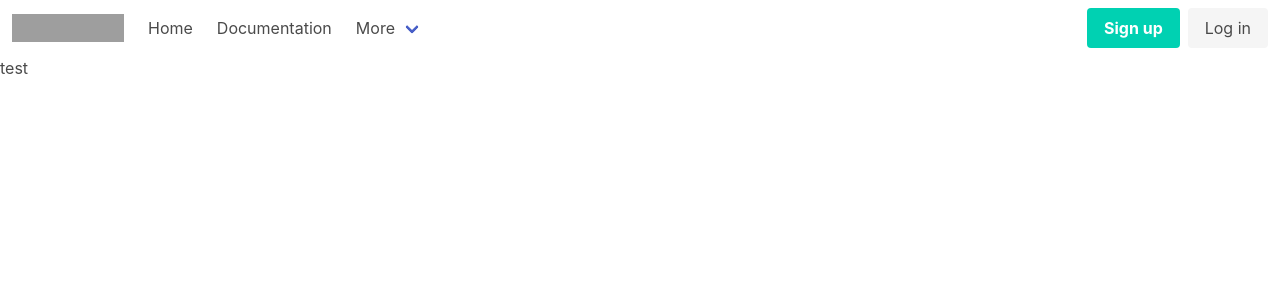
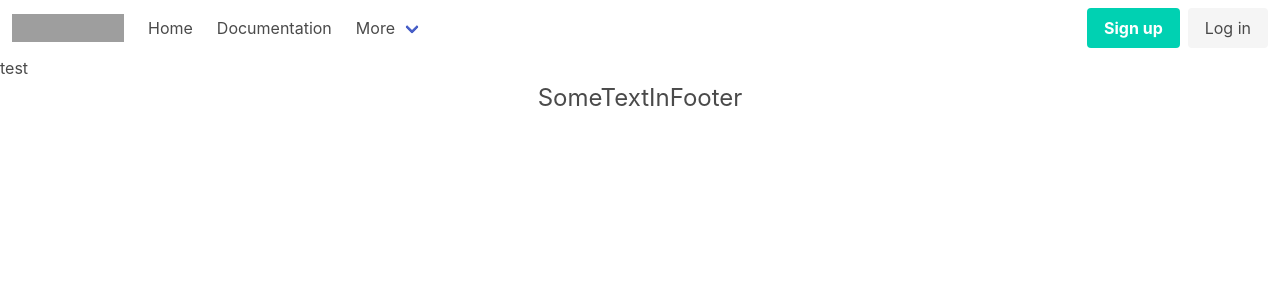
Before and after one commit to Motherships/react-spa-mini-blog, a React (Vite) app: page / in a window 1280 px wide. Shown: the top 300 px of the page. Built offline with nearby package versions, Linux system fonts and the light colour scheme; grey boxes are pictures that could not be loaded.

Commit message:
Styled components work and they seems easy

```diff
--- a/package.json
+++ b/package.json
@@ -11,6 +11,7 @@
     "type-check": "tsc"
   },
   "dependencies": {
+    "@types/styled-components": "^5.1.15",
     "bulma": "^0.9.3",
     "react": "^17.0.0",
     "react-dom": "^17.0.0",
--- a/src/App.tsx
+++ b/src/App.tsx
@@ -2,13 +2,15 @@ import 'bulma'
 
 import React from 'react'
 
-import { Navbar } from '@/components/Navbar'
+import { Footer } from '@/components/Footer'
+import { Header } from '@/components/Header'
 
 const App: React.FC = () => {
   return (
     <>
-      <Navbar />
+      <Header />
       test
+      <Footer />
     </>
   )
 }
--- /dev/null
+++ b/src/components/Footer.tsx
@@ -0,0 +1,16 @@
+import React from 'react'
+import styled from 'styled-components'
+
+const SomeTextInFooter = styled.h4`
+  font-size: 1.5em;
+  text-align: center;
+  color: read;
+`
+
+export const Footer: React.FC = () => {
+  return (
+    <footer>
+      <SomeTextInFooter>SomeTextInFooter</SomeTextInFooter>
+    </footer>
+  )
+}
--- /dev/null
+++ b/src/components/Header.tsx
@@ -0,0 +1,11 @@
+import React from 'react'
+
+import { Navbar } from '@/components/Navbar'
+
+export const Header: React.FC = () => {
+  return (
+    <header>
+      <Navbar></Navbar>
+    </header>
+  )
+}
```
Also changed, not shown: 1 other file (tests, documents, lock files or other folders).
